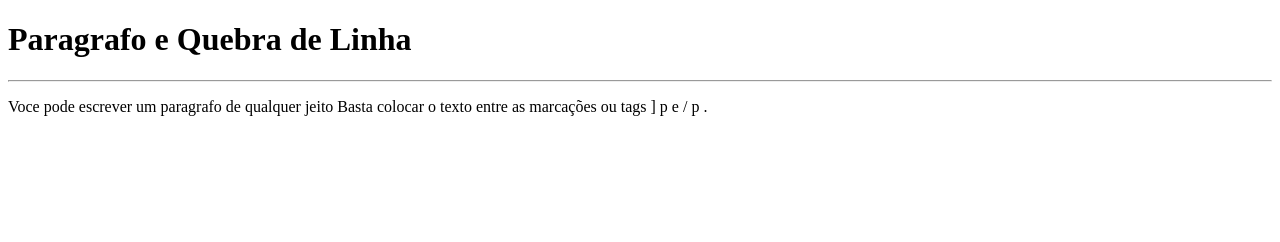
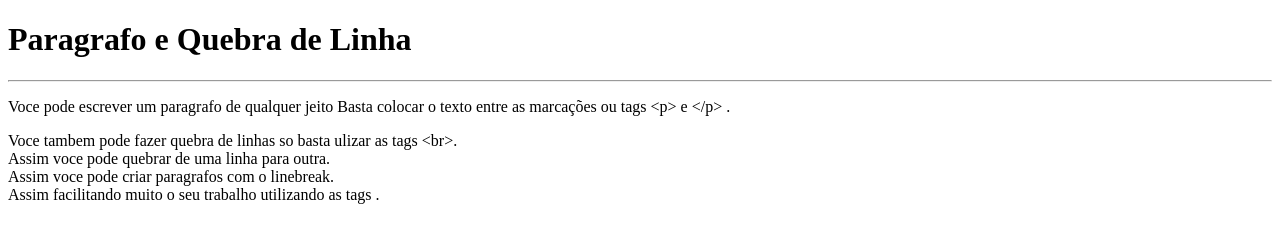
Before and after one commit to DiorgenesSilva/CURSO-DE-HTML-5-e-CSS, a plain HTML site: page Exercicios/exe002/paragrafo.html in a window 1280 px wide. Drawn offline with Linux system fonts and the light colour scheme.

Commit message:
Exercicios\exe002\paragrafo.html Atuaizado
Atualizado Exercicios\exe002\paragrafo.html

```diff
--- a/Exercicios/exe002/paragrafo.html
+++ b/Exercicios/exe002/paragrafo.html
@@ -9,9 +9,9 @@
     <h1>Paragrafo e Quebra de Linha </h1>
     <hr>
     <p>Voce pode escrever um paragrafo de qualquer jeito
-        Basta colocar o texto entre as marcações ou tags  ]
-       p e / p .
+        Basta colocar o texto entre as marcações ou tags
+       &lt;p&gt; e &lt;/p&gt; .
     </p>
-
+    <p>Voce tambem pode fazer quebra de linhas so basta ulizar as tags &lt;br&gt;. <br> Assim voce pode quebrar de uma linha para outra. <br> Assim voce pode criar paragrafos com o linebreak. <br> Assim facilitando muito o seu trabalho utilizando as tags .
 </body>
 </html>
```
